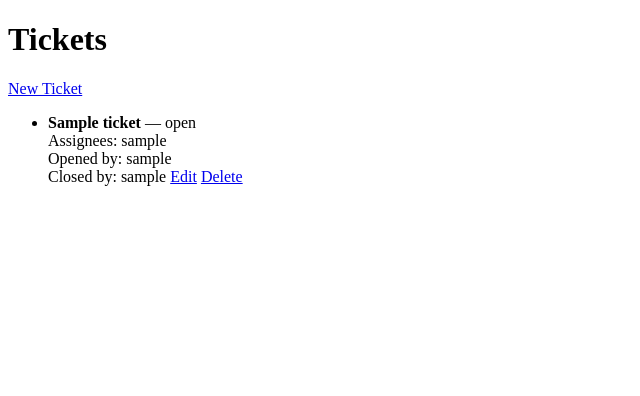
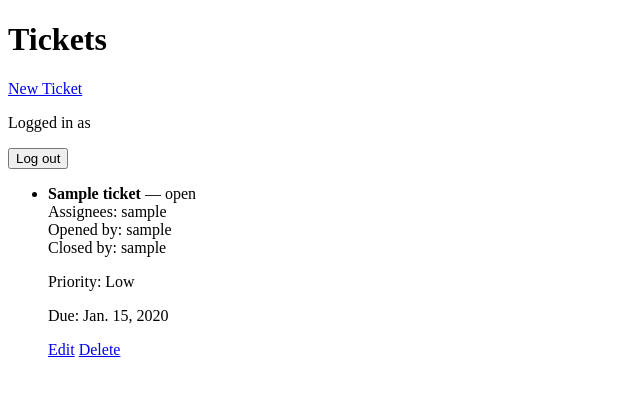
Before and after one commit to aaronrine/django-ticket-tracker, a Django app: template tickets/templates/tickets/ticket_list.html in a window 1280 px wide. Shown: the top 396 px of the page, without its empty margins (0-640 px from the left). Run offline with Django 5.2, Linux system fonts and the light colour scheme; the template is opened without the code that fills it: values that come from a table or form of the project are taken from there, others are empty; tables that the repository leaves empty hold one stand-in row (values such as "Sample post").

Commit message:
add login, due date, priority

```diff
--- a/config/settings.py
+++ b/config/settings.py
@@ -121,3 +121,7 @@
 # https://docs.djangoproject.com/en/6.0/howto/static-files/
 
 STATIC_URL = 'static/'
+
+LOGIN_REDIRECT_URL = "/tickets/"
+LOGOUT_REDIRECT_URL = "/accounts/login/"
+LOGIN_URL = "/accounts/login/"
--- a/config/urls.py
+++ b/config/urls.py
@@ -19,5 +19,6 @@
 
 urlpatterns = [
     path('admin/', admin.site.urls),
+    path('accounts/', include("django.contrib.auth.urls")),
     path("tickets/", include("tickets.urls")),
 ]
--- a/tickets/forms.py
+++ b/tickets/forms.py
@@ -6,4 +6,5 @@
 class TicketForm(forms.ModelForm):
     class Meta:
         model = Ticket
-        fields = ["title", "description", "status", "assignees"]
+        fields = ["title", "description", "status", "assignees", "due_date", "priority"]
+        widgets = {"due_date": forms.DateInput(attrs={"type": "date"}),}
--- a/tickets/models.py
+++ b/tickets/models.py
@@ -7,6 +7,10 @@
         OPEN = "open", "Open"
         IN_PROGRESS = "in_progress", "In Progress"
         CLOSED = "closed", "Closed"
+    class Priority(models.TextChoices):
+        LOW = "LOW", "Low"
+        MEDIUM = "MEDIUM", "Medium"
+        HIGH = "HIGH", "High"
 
 
     title = models.CharField(max_length=200)
@@ -40,6 +44,15 @@
     )
     created_at = models.DateTimeField(auto_now_add=True)
     updated_at = models.DateTimeField(auto_now=True)
+    priority = models.CharField(
+        max_length=10,
+        choices=Priority.choices,
+        default=Priority.MEDIUM,
+    )
+    due_date = models.DateField(
+        null=True,
+        blank=True,
+    )
 
     def __str__(self):
         return self.title
--- a/tickets/templates/tickets/ticket_list.html
+++ b/tickets/templates/tickets/ticket_list.html
@@ -10,6 +10,12 @@
     <p>
         <a href="{% url 'ticket-create' %}">New Ticket</a>
     </p>
+    <p>Logged in as {{ request.user.username }}</p>
+
+    <form method="post" action="{% url 'logout' %}">
+        {% csrf_token %}
+        <button type="submit">Log out</button>
+    </form>
     {% if tickets %}
     <ul>
         {% for ticket in tickets %}
@@ -44,6 +50,17 @@
             not closed
             {% endif %}
 
+            <p>Priority: {{ ticket.get_priority_display }}</p>
+
+            <p>
+                Due:
+                {% if ticket.due_date %}
+                {{ ticket.due_date }}
+                {% else %}
+                No due date
+                {% endif %}
+            </p>
+
             <a href="{% url 'ticket-edit' ticket.pk %}">Edit</a>
             <a href="{% url 'ticket-delete' ticket.pk %}">Delete</a>
         </li>
```
Also changed, not shown: tickets/templates/registration/login.html (added, +9 -0 lines), tickets/views.py (+5 -2 lines), tickets/migrations/0004_ticket_due_date_ticket_priority.py (added).
